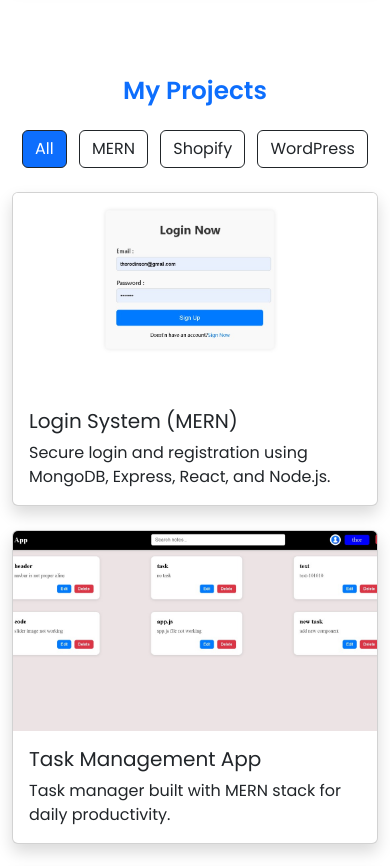
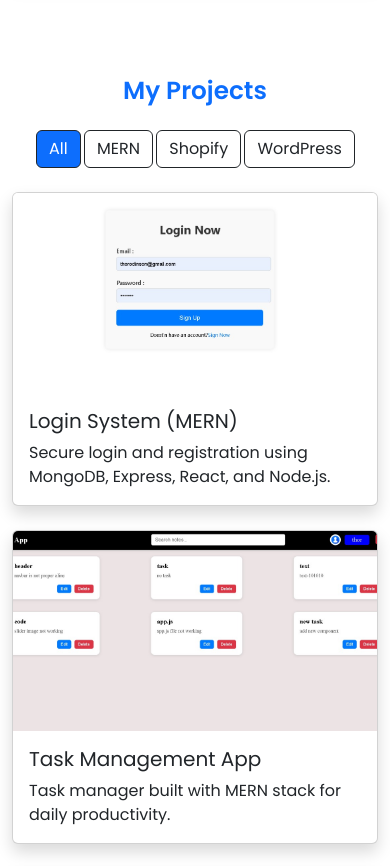
Before and after one commit to utsav-4504/utsav-portfolio, a plain HTML site: page index.html in a window 390 px wide. Shown: the part 4040-4906 px from the top of the page. Drawn offline with nearby package versions, Linux system fonts and the light colour scheme.

Commit message:
Update file.css

```diff
--- a/file.css
+++ b/file.css
@@ -330,4 +330,8 @@ section {
   .btn-sec {
     text-align: center !important;
   }
+  .mx-1 {
+    margin-right: -1px !important;
+    margin-left: 0px !important;
 }
+}
```
